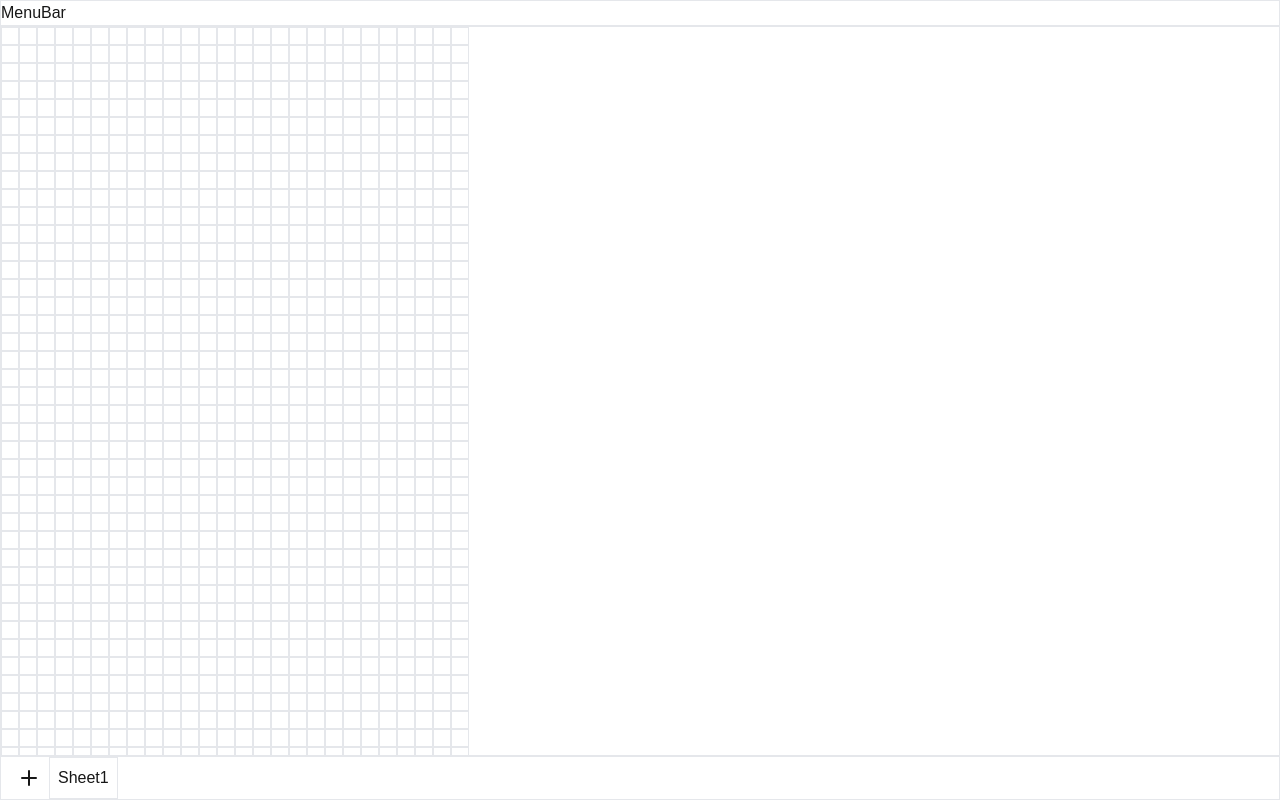
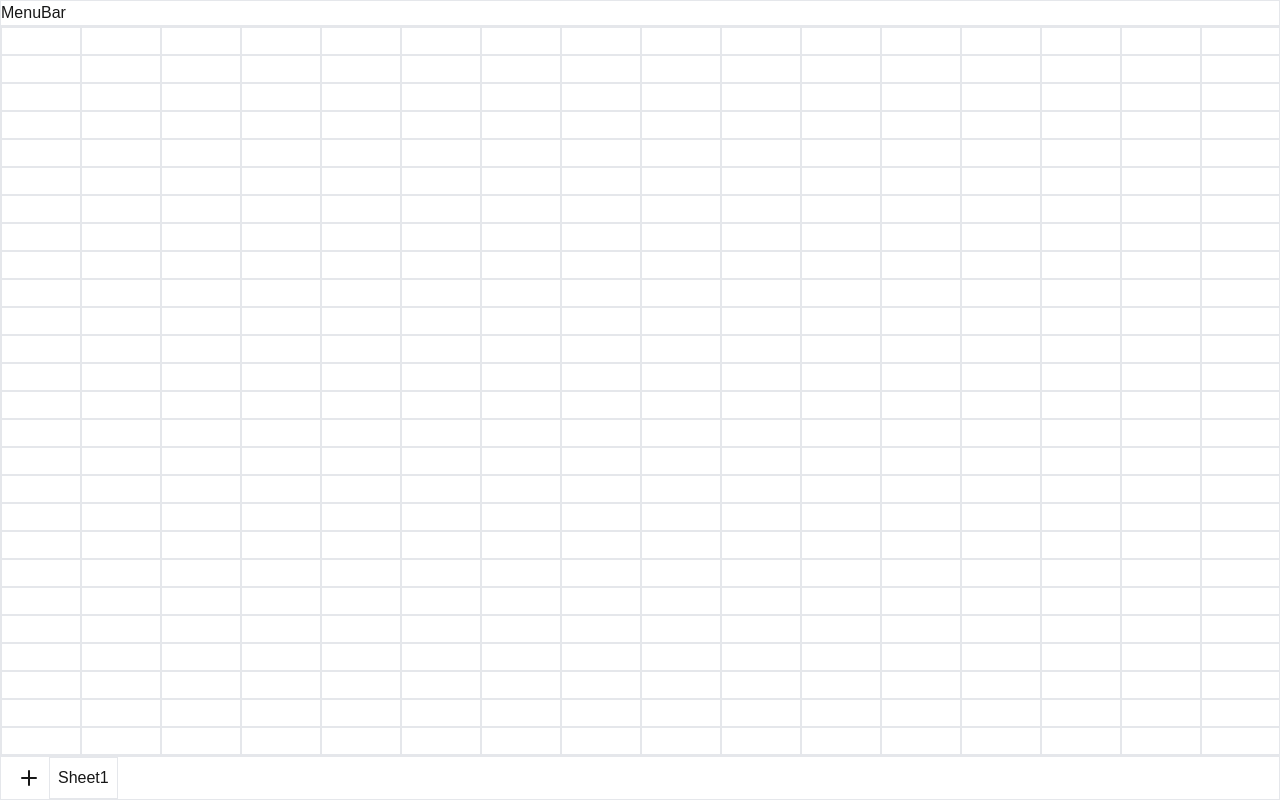
Before and after one commit to srinivasramasamy/sheets, a Next.js app: page / in a window 1280 px wide. Built offline with nearby package versions, Linux system fonts and the light colour scheme.

Commit message:
Update SheetsCell component to set fixed width and height for better layout control

```diff
--- a/src/app/components/sheets-container/SheetsCell.tsx
+++ b/src/app/components/sheets-container/SheetsCell.tsx
@@ -3,7 +3,9 @@ interface IProps {
 }
 
 function SheetsCell({ value }: IProps) {
-  return <div className="border p-2">{value}</div>;
+  return (
+    <div className="border p-2 w-20 h-7 flex-grow-0 flex-shrink-0">{value}</div>
+  );
 }
 
 export default SheetsCell;
```
